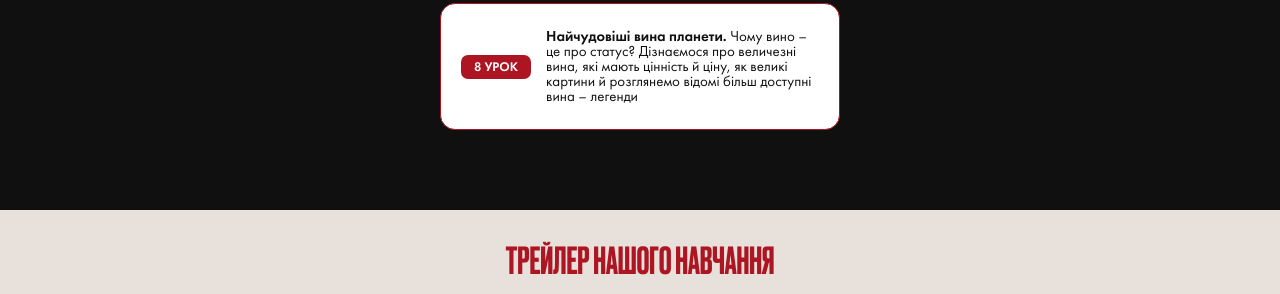
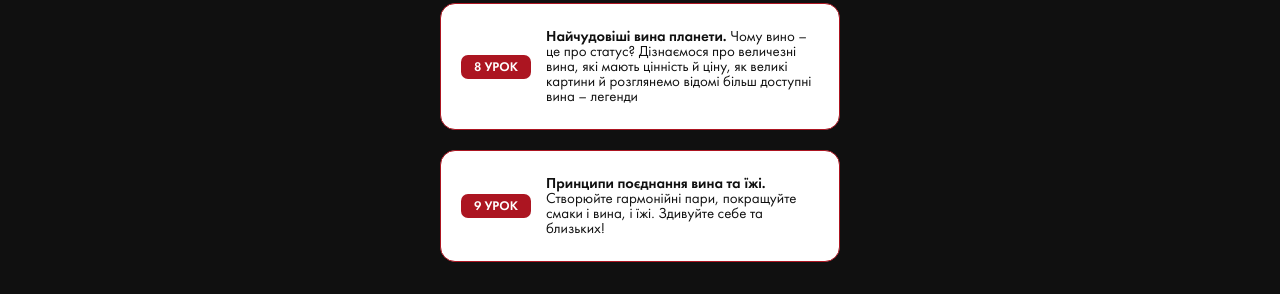
Before and after one commit to RomanIsaiev/work-website-29, a website built with Vite: page index.html in a window 1280 px wide. Shown: the part 1926-2220 px from the top of the page. Built offline with nearby package versions, Linux system fonts and the light colour scheme; a script that the page names is missing.

Commit message:
added lesson

```diff
--- a/index.html
+++ b/index.html
@@ -246,6 +246,18 @@
                     </div>
                   </div>
                 </li>
+                <li class="list-item">
+                  <div class="item-container">
+                    <div><p class="number-lesson">9 УРОК</p></div>
+                    <div>
+                      <p class="item-text">
+                        <span>Принципи поєднання вина та їжі.</span> Створюйте
+                        гармонійні пари, покращуйте смаки і вина, і їжі.
+                        Здивуйте себе та близьких!
+                      </p>
+                    </div>
+                  </div>
+                </li>
               </ul>
             </div>
             <!-- <div>
```
